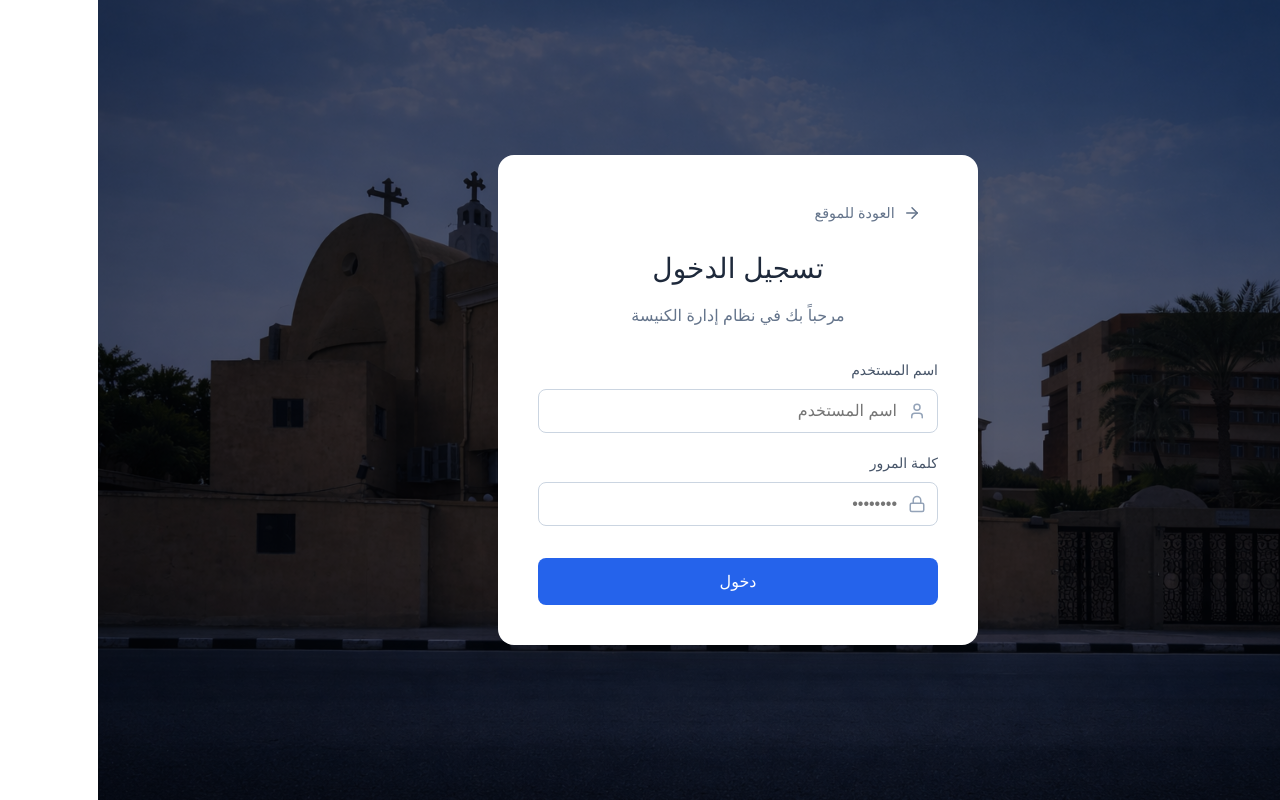
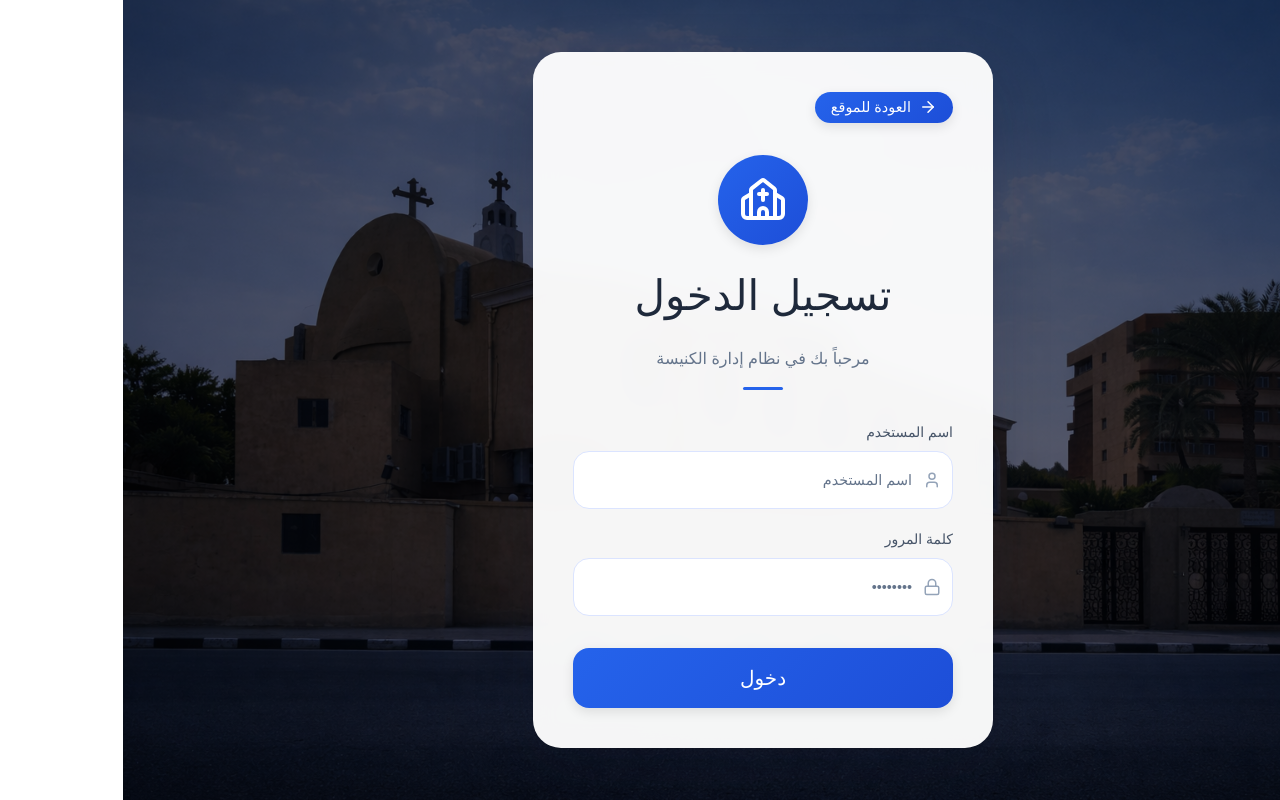
Before and after one commit to Ramez-sherif/church-cms, a React (Vite) app in the folder Church-managment-system-frontend/: page /login in a window 1280 px wide. Built offline with nearby package versions, Linux system fonts and the light colour scheme.

Commit message:
feat: implement login page with role-based navigation and form validation

```diff
--- a/Church-managment-system-frontend/src/pages/LoginPage.jsx
+++ b/Church-managment-system-frontend/src/pages/LoginPage.jsx
@@ -4,7 +4,8 @@ import {
   Lock,
   User,
   Loader2,
-  ArrowRight
+  ArrowRight,
+  Church
 } from 'lucide-react';
 
 import useAuthStore from '../store/useAuthStore';
@@ -161,12 +162,14 @@ const LoginPage = () => {
         style={{
           position: 'relative',
           width: '100%',
-          maxWidth: '400px',
-          backgroundColor: 'white',
+          maxWidth: '380px',
+          backgroundColor: 'rgba(255,255,255,0.96)',
+          backdropFilter: 'blur(12px)',
           padding: '2.5rem',
-          borderRadius: '1rem',
-          boxShadow: '0 20px 25px -5px rgba(0, 0, 0, 0.1)',
-          zIndex: 1
+          borderRadius: '28px',
+          boxShadow: '0 20px 60px rgba(15,23,42,0.18)',
+          zIndex: 1,
+          transition: 'all 0.25s ease'
         }}
       >
         {/* Back To Website */}
@@ -176,13 +179,17 @@ const LoginPage = () => {
             display: 'flex',
             alignItems: 'center',
             gap: '0.5rem',
-            marginBottom: '1.5rem',
-            background: 'none',
+            marginBottom: '2rem',
+            background: 'linear-gradient(135deg, #2563eb, #1d4ed8)',
+            color: 'white',
             border: 'none',
-            color: '#64748b',
+            borderRadius: '9999px',
+            padding: '0.4rem 1rem',
             cursor: 'pointer',
             fontSize: '0.9rem',
-            fontWeight: '600'
+            fontWeight: '600',
+            boxShadow: '0 4px 12px rgba(0,0,0,0.1)',
+            transition: 'transform 0.2s, box-shadow 0.2s'
           }}
         >
           <ArrowRight size={18} />
@@ -196,11 +203,25 @@ const LoginPage = () => {
             marginBottom: '2rem'
           }}
         >
+            <div style={{
+              width: '90px',
+              height: '90px',
+              borderRadius: '50%',
+              background: 'linear-gradient(135deg, #2563eb, #1d4ed8)',
+              display: 'flex',
+              alignItems: 'center',
+              justifyContent: 'center',
+              margin: '0 auto 1rem',
+              boxShadow: '0 4px 12px rgba(0,0,0,0.1)'
+            }}>
+              <Church size={48} color="white" />
+            </div>
             <h1
               style={{
-              fontSize: '1.75rem',
-              fontWeight: '700',
-              color: '#1e293b'
+                fontSize: '42px',
+                fontWeight: '800',
+                color: '#1e293b',
+                textAlign: 'center'
               }}
             >
               تسجيل الدخول
@@ -208,11 +229,21 @@ const LoginPage = () => {
             <p
               style={{
                 color: '#64748b',
-              marginTop: '0.5rem'
+                marginTop: '0.5rem',
+                textAlign: 'center',
+                fontSize: '1rem'
               }}
             >
               مرحباً بك في نظام إدارة الكنيسة
             </p>
+            {/* Accent line */}
+            <div style={{
+              width: '40px',
+              height: '3px',
+              backgroundColor: '#2563eb',
+              margin: '0.75rem auto 1.5rem',
+              borderRadius: '2px'
+            }} />
         </div>
 
         {/* Error */}
@@ -263,16 +294,27 @@ const LoginPage = () => {
                 type="text"
                 value={username}
                 onChange={handleUsernameChange}
+                onFocus={(e) => {
+                  e.currentTarget.style.borderColor = '#2563eb';
+                  e.currentTarget.style.boxShadow = '0 0 0 4px rgba(37,99,235,0.12)';
+                }}
+                onBlur={(e) => {
+                  e.currentTarget.style.borderColor = validationErrors.username ? '#ef4444' : '#dbe4ff';
+                  e.currentTarget.style.boxShadow = 'none';
+                }}
                 style={{
                   width: '100%',
-                  padding: '0.75rem 2.5rem 0.75rem 0.75rem',
-                  border: '1px solid #cbd5e1',
-                  borderColor: validationErrors.username ? '#ef4444' : '#cbd5e1',
-                  borderRadius: '0.5rem',
+                  height: '58px',
+                  padding: '0 2.5rem 0 0.75rem',
+                  backgroundColor: '#ffffff',
+                  border: '1px solid #dbe4ff',
+                  borderColor: validationErrors.username ? '#ef4444' : '#dbe4ff',
+                  borderRadius: '16px',
                   outline: 'none',
-                  fontSize: '1rem',
+                  fontSize: '0.9rem',
                   boxSizing: 'border-box',
-                  color: '#0f172a'
+                  color: '#1e293b',
+                  transition: 'border-color 0.2s, box-shadow 0.2s'
                 }}
                 placeholder="اسم المستخدم"
               />
@@ -321,16 +363,27 @@ const LoginPage = () => {
                 type="password"
                 value={password}
                 onChange={handlePasswordChange}
+                onFocus={(e) => {
+                  e.currentTarget.style.borderColor = '#2563eb';
+                  e.currentTarget.style.boxShadow = '0 0 0 4px rgba(37,99,235,0.12)';
+                }}
+                onBlur={(e) => {
+                  e.currentTarget.style.borderColor = validationErrors.password ? '#ef4444' : '#dbe4ff';
+                  e.currentTarget.style.boxShadow = 'none';
+                }}
                 style={{
                   width: '100%',
-                  padding: '0.75rem 2.5rem 0.75rem 0.75rem',
-                  border: '1px solid #cbd5e1',
-                  borderColor: validationErrors.password ? '#ef4444' : '#cbd5e1',
-                  borderRadius: '0.5rem',
+                  height: '58px',
+                  padding: '0 2.5rem 0 0.75rem',
+                  backgroundColor: '#ffffff',
+                  border: '1px solid #dbe4ff',
+                  borderColor: validationErrors.password ? '#ef4444' : '#dbe4ff',
+                  borderRadius: '16px',
                   outline: 'none',
-                  fontSize: '1rem',
+                  fontSize: '0.9rem',
                   boxSizing: 'border-box',
-                  color: '#0f172a'
+                  color: '#1e293b',
+                  transition: 'border-color 0.2s, box-shadow 0.2s'
                 }}
                 placeholder="••••••••"
               />
@@ -358,18 +411,20 @@ const LoginPage = () => {
             style={{
               width: '100%',
               padding: '0.875rem',
-              backgroundColor: '#2563eb',
+              background: 'linear-gradient(135deg, #2563eb, #1d4ed8)',
               color: 'white',
               border: 'none',
-              borderRadius: '0.5rem',
-              fontSize: '1rem',
-              fontWeight: '600',
+              borderRadius: '16px',
+              height: '60px',
+              fontSize: '20px',
+              fontWeight: '700',
               cursor: loading ? 'not-allowed' : 'pointer',
               display: 'flex',
               alignItems: 'center',
               justifyContent: 'center',
               gap: '0.5rem',
-              transition: 'background 0.2s'
+              transition: 'all 0.25s ease',
+              boxShadow: '0 4px 12px rgba(0,0,0,0.1)'
             }}
           >
             {loading ? <Loader2 className="animate-spin" size={20} /> : 'دخول'}
@@ -386,13 +441,16 @@ const LoginPage = () => {
              }
 
              @keyframes spin {
-              from {
-                transform: rotate(0deg);
+               from { transform: rotate(0deg); }
+               to { transform: rotate(360deg); }
              }
-              to {
-                transform: rotate(360deg);
-              }
-            }
+
+             /* Input placeholder styling */
+             input::placeholder { color: #64748b; opacity: 1; }
+
+             /* Fade-in animation for card */
+             .login-card { animation: fadeIn 0.5s ease forwards; opacity: 0; }
+             @keyframes fadeIn { to { opacity: 1; } }
           `
         }}
       />
```
Lines whose indentation alone changed are shown as unchanged.
